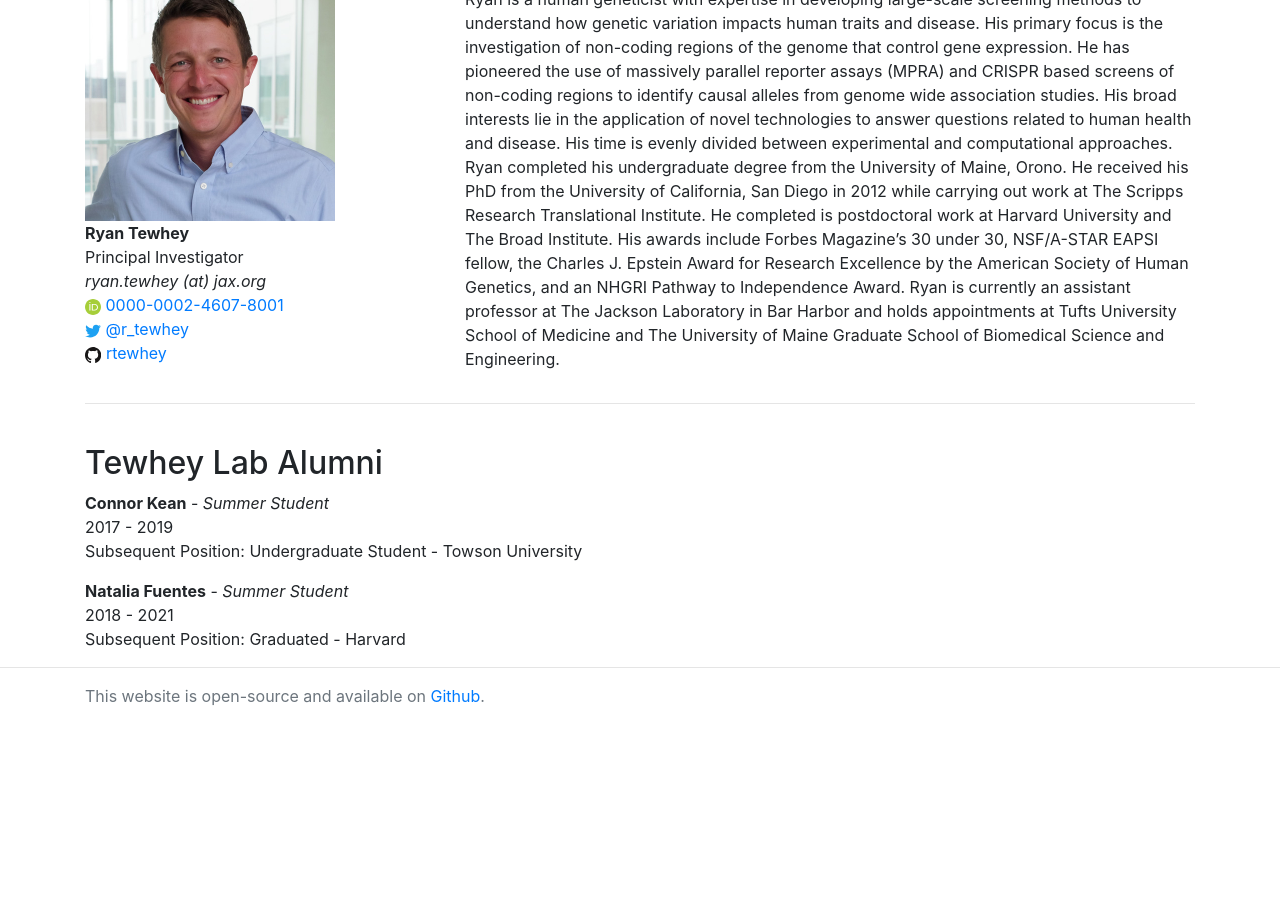
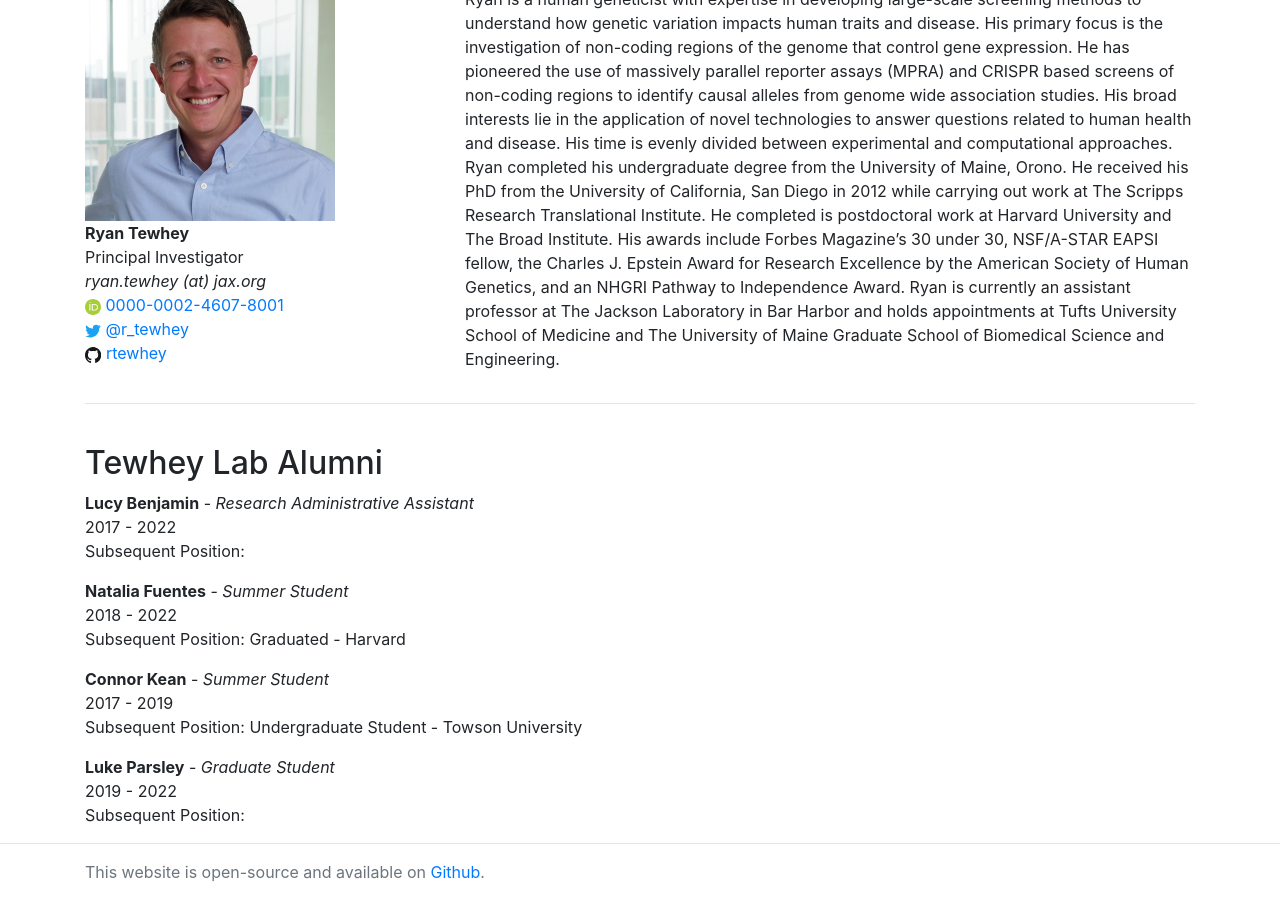
Before and after one commit to tewhey-lab/tewhey-lab.github.io, a Jekyll site: the page built from members/index.html, in a window 1280 px wide and 900 px high, scrolled down 2686 px. Built offline with Jekyll 4.4.1, drawn with Linux system fonts in a browser that asks for light colours; nearby versions of some CDN libraries; comment, search, counter and statistics services are not loaded; before the commit the page ends 3410 px from its top, so only the background shows below that.

Commit message:
Update alumni.yml

```diff
--- a/_data/alumni.yml
+++ b/_data/alumni.yml
@@ -1,11 +1,23 @@
+- name: Lucy Benjamin
+  position: Research Administrative Assistant
+  startdate: 2017
+  enddate: 2022
+  current:
+
+- name: Natalia Fuentes
+  position: Summer Student
+  startdate: 2018
+  enddate: 2022
+  current: Graduated - Harvard
+
 - name: Connor Kean
   position: Summer Student
   startdate: 2017
   enddate: 2019
   current: Undergraduate Student - Towson University
 
-- name: Natalia Fuentes
-  position: Summer Student
-  startdate: 2018
-  enddate: 2021
-  current: Graduated - Harvard
+- name: Luke Parsley
+  position: Graduate Student
+  startdate: 2019
+  enddate: 2022
+  current:
```
